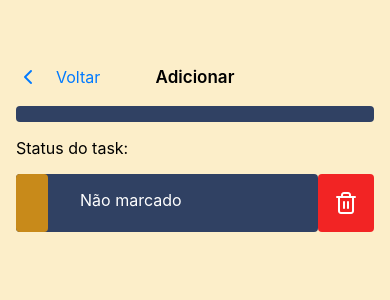
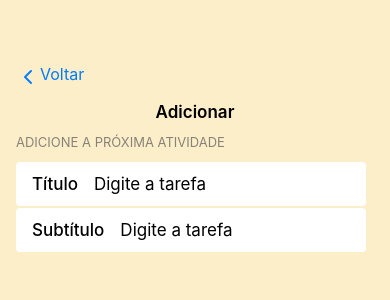
Before and after one commit to Sergio-BR1/Lista-de-tarefas, a React Native app: screen /Details in a window 390 px wide. Shown: the top 300 px of the page. Built offline with nearby package versions, Linux system fonts and the light colour scheme.

Commit message:
(feat): title and subtitle containers -> Details Screen

```diff
--- a/src/context/TaskContext.tsx
+++ b/src/context/TaskContext.tsx
@@ -7,8 +7,9 @@ interface TaskContextProps {
     tasks: TaskProps[],
     selectTask: (task: TaskProps) => void,
     clearTask: () => void,
-    createTask: (title: string) => void,
+    createTask: (title: string, subtitle: string) => void,
     setTasks: ([]: TaskProps[]) => void,
+    countTasks: number,
 }
 
 interface TaskProviderProps {
@@ -18,12 +19,13 @@ interface TaskProviderProps {
 
 export const TaskContext = createContext<TaskContextProps>(
     {
-        task: {id: 0, title: '', status: false},
+        task: {id: 0, title: '', subtitle: '', status: false},
         tasks: [],
         selectTask:()=>{},
         clearTask: ()=>{},
         createTask: ()=> {},
-        setTasks: () => {}
+        setTasks: () => {},
+        countTasks: 0,
 
      }
 )
@@ -48,15 +50,17 @@ function TaskProvider({children}: TaskProviderProps) {
             if(tasks) {
                 setTasks(JSON.parse(tasks));
             }
-        }catch(error) {
+        }
+        catch(error) {
             console.log(error);
         }
     }
 
-    function createTask(title: string) {
+    function createTask(title: string, subtitle: string) {
         const newTask = {
             id: tasks.length+1,
             title: title,
+            subtitle: subtitle,
             status: false,
         };
         setTasks([...tasks, newTask]);
@@ -69,7 +73,7 @@ function TaskProvider({children}: TaskProviderProps) {
     }
 
     function clearTask() {
-        setTask({id: 0, title: '', status: false});
+        setTask({id: 0, title: '', subtitle: '', status: false});
     }
 
     useEffect(() => {
@@ -81,7 +85,7 @@ function TaskProvider({children}: TaskProviderProps) {
     }, [])
 
     return (
-        <TaskContext.Provider value={{task, selectTask, clearTask, tasks, createTask, setTasks}}>
+        <TaskContext.Provider value={{task, selectTask, clearTask, tasks, createTask, setTasks, countTasks: tasks.length}}>
          {children}
         </TaskContext.Provider>
     );
--- a/src/screens/Details/index.tsx
+++ b/src/screens/Details/index.tsx
@@ -1,17 +1,47 @@
-import { Container, TextStatus, Title, TitleContainer, TopContainer, TopButton, TopLeftText, TopCenterText, StatusContainer, StatusCard, StatusIcon, StatusTextContainer, StatusText, StatusButtonDel } from "./styles";
+import { Container, TextAddTask, Title, TopContainer, TopButton, TopLeftText, TopCenterText, TitlesArea, TitleContainer, TitleLabel, TitlesInput } from "./styles";
 import {Feather} from "@expo/vector-icons";
 import { RootStackParamList } from "@/utils/types";
 import { NativeStackScreenProps } from "@react-navigation/native-stack";
 import { useNavigation } from "@react-navigation/native";
-import { useContext } from "react";
+import { useContext, useState } from "react";
 import { TaskContext } from "@/context/TaskContext";
+import { Alert } from "react-native";
+
+
 
 type Props = NativeStackScreenProps<RootStackParamList>;
 
 
 export default function Details() {
 
+    const {tasks, createTask, setTasks} = useContext(TaskContext);
+    const [taskTitleText, setTaskTitleText] = useState("");
+    const [taskSubtitleText, setTaskSubtitleText] = useState("");
+
     const {task} = useContext(TaskContext);
+
+    function handleTaskAdd() {
+        if(taskTitleText == "") {
+          console.log('vazio');
+          return Alert.alert("Erro", "Tarefa está sem descrição.");
+        }
+
+        if(tasks.some((task)=> task.title === taskTitleText)) {
+          console.log('Tarefa já existe!');
+          return Alert.alert("Erro", "Tarefa já existe!");
+        }
+
+        let subtitle = "";
+
+        if (task.subtitle != '') {
+            subtitle = task.subtitle!;
+        }
+        createTask(taskTitleText, subtitle);
+        setTaskTitleText('');
+        setTaskSubtitleText('');
+      }
+
+
 
     const navigation = useNavigation<Props['navigation']>();
 
@@ -23,25 +53,30 @@ export default function Details() {
                     <TopLeftText>Voltar</TopLeftText>
                 </TopButton>
 
-                <TopCenterText>Adicionar</TopCenterText>
+
             </TopContainer>
-            <TitleContainer>
-                <Title>{task.title}</Title>
-            </TitleContainer>
-            <TextStatus>Status do task:</TextStatus>
-            <StatusContainer>
-                <StatusCard>
-                    <StatusIcon style={task.status? {backgroundColor: "#0e9577"}: {}}>
-                        {task.status && <Feather name="check" size={24} color="white" />}
-                    </StatusIcon>
-                    <StatusTextContainer>
-                        <StatusText>{task.status ? "Marcado": "Não marcado"}</StatusText>
-                    </StatusTextContainer>
-                </StatusCard>
-                <StatusButtonDel>
-                    <Feather name="trash-2" size={24} color="white" />
-                </StatusButtonDel>
-            </StatusContainer>
+            <TopCenterText>Adicionar</TopCenterText>
+            <TextAddTask>ADICIONE A PRÓXIMA ATIVIDADE</TextAddTask>
+            <TitlesArea>
+                <TitleContainer>
+                    <TitleLabel>Título</TitleLabel>
+                    <TitlesInput
+                    placeholder='Digite a tarefa'
+                    placeholderTextColor="rgba(60, 60, 67, 0.3);"
+                    keyboardType='default'
+                    onChangeText={setTaskTitleText}
+                    />
+                </TitleContainer>
+                <TitleContainer>
+                    <TitleLabel>Subtítulo</TitleLabel>
+                    <TitlesInput
+                    placeholder='Digite a tarefa'
+                    placeholderTextColor="rgba(60, 60, 67, 0.3);"
+                    keyboardType='default'
+                    onChangeText={setTaskSubtitleText}
+                    />
+                </TitleContainer>
+            </TitlesArea>
         </Container>
 
     );
--- a/src/screens/Details/styles.ts
+++ b/src/screens/Details/styles.ts
@@ -5,27 +5,28 @@ export const Container = styled.View`
     background-color: #FCEEC9;
     padding: 16px;
     padding-top: 64px;
-    gap: 16px;
+    gap: 12px;
 `;
 
 export const TopContainer = styled.View`
+    margin: 0px;
     flex-direction: row;
     justify-content: space-between;
     align-items: center;
+    grid-auto-flow: 0px;
 
 `;
 
 export const TopButton = styled.TouchableOpacity`
     flex-direction: row;
-    justify-content: space-between;
-    align-items: center;
-    gap: 16px;
-    flex: 0;
+    justify-content: flex-start;
+
 `;
 
 export const TopLeftText = styled.Text`
     color: #007AFF;
     font-size: 16px;
+
 
 `;
 
@@ -33,15 +34,11 @@ export const TopCenterText = styled.Text`
     color: #000;
     font-size: 17px;
     font-weight: 600;
-    flex: 1;
     text-align: center;
+    justify-content: center;
+    flex-shrink: 0;
 
-`;
 
-export const TitleContainer = styled.View`
-    background-color: #304163;
-    border-radius: 4px;
-    padding: 8px 16px;
 `;
 
 export const Title = styled.Text`
@@ -49,9 +46,43 @@ export const Title = styled.Text`
     font-size: 20px;
 `;
 
-export const TextStatus = styled.Text`
+export const TextAddTask = styled.Text`
+    color: #3C3C43;
+    opacity: 0.6;
+    font-size: 13px;
+    letter-spacing: 0px;
+`;
+
+export const TitlesArea = styled.View`
+    flex-direction: column;
+    gap: 2px;
+`;
+
+export const TitleContainer = styled.View`
+    flex-direction: row;
+    width: 350px;
+    height: 44px;
+    background-color: #FFF;
+    border-radius: 4px;
+    align-items: center;
+
+
+`;
+
+export const TitleLabel = styled.Text`
     color: #000;
-    font-size: 16px;
+    font-size: 17px;
+    font-weight: 500;
+    margin-left: 16px;
+
+`;
+
+export const TitlesInput = styled.TextInput`
+    flex: 1;
+    padding-left: 16px;
+    font-size: 17px;
+    line-height: 22px;
+    border-left: 1px solid #007AFF;
 `;
 
 export const StatusContainer = styled.View`
--- a/src/screens/Home/index.tsx
+++ b/src/screens/Home/index.tsx
@@ -34,6 +34,7 @@ export default function Home() {
     const updatedTasks = tasks.filter((task)=> task.title !== taskToChange.title);
     const newTask =  {
       id: taskToChange.id,
+      subtitle: taskToChange.subtitle,
       title: taskToChange.title,
       status: !taskToChange.status,
     }
--- a/src/utils/types.ts
+++ b/src/utils/types.ts
@@ -1,6 +1,7 @@
 export type TaskProps = {
     id: number;
     title: string;
+    subtitle?: string;
     status: boolean;
     onCheck?: () => void;
     onRemove?: () => void;
```
